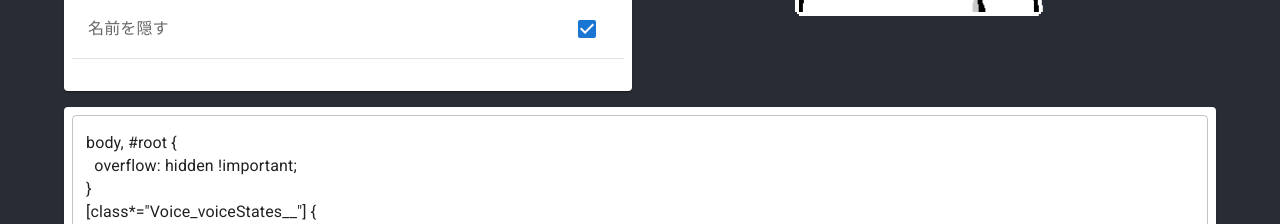
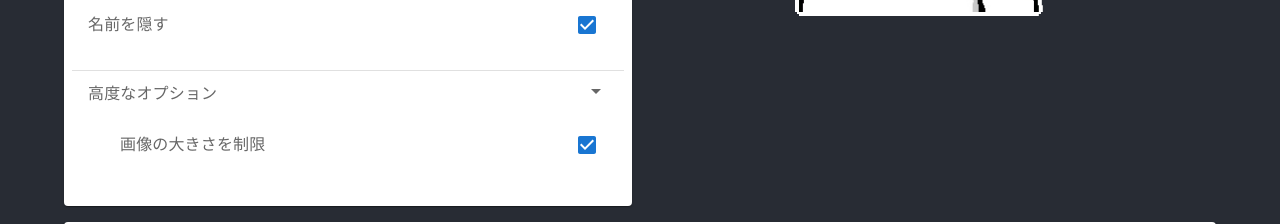
Before and after one commit to alfe/obs-discord-picture-css-generator, a React (Vite) app: page / in a window 1280 px wide. Shown: the part 684-908 px from the top of the page. Built offline with nearby package versions, Linux system fonts and the light colour scheme.

Commit message:
add: option limit image size (#2)
* add: option limit image size

* remove: divider

```diff
--- a/package.json
+++ b/package.json
@@ -1,6 +1,6 @@
 {
   "name": "obs-discord-picture-css-generator",
-  "version": "1.1.2",
+  "version": "1.2.2",
   "description": "Generator to create custom CSS for displaying members as picture of Discord call in OBS Studio.",
   "keywords": [
     "obs",
--- a/src/component/CheckBoxListItem.tsx
+++ b/src/component/CheckBoxListItem.tsx
@@ -16,7 +16,7 @@ const CheckBoxListItem = ({ title, onChange }: CheckBoxListItemProps) => {
     onChange(val);
   };
   return (
-    <ListItem divider sx={{ display: 'flex', justifyContent: 'space-between', mb: 2 }}>
+    <ListItem sx={{ display: 'flex', justifyContent: 'space-between', mb: 2 }}>
       <FormLabel component="legend">{title}</FormLabel>
       <Box>
         <Checkbox
--- a/src/component/ColorPickerListItem.tsx
+++ b/src/component/ColorPickerListItem.tsx
@@ -28,7 +28,7 @@ const ColorPickerListItem = ({ title, disabled, onChange, defaultValue }: ColorP
   }
 
   return (
-    <ListItem divider sx={{ display: 'flex', justifyContent: 'space-between' }}
+    <ListItem sx={{ display: 'flex', justifyContent: 'space-between' }}
     >
       <FormLabel component="legend">{title}</FormLabel>
       <Box sx={{ width: 250 }}>
--- a/src/component/CssMaker.tsx
+++ b/src/component/CssMaker.tsx
@@ -1,23 +1,28 @@
 import React from 'react'
+import { useTranslation } from "react-i18next";
+import ArrowDropDownIcon from '@mui/icons-material/ArrowDropDown';
+import ArrowDropUpIcon from '@mui/icons-material/ArrowDropUp';
+import Box from '@mui/material/Box';
+import Button from '@mui/material/Button';
+import Divider from '@mui/material/Divider';
+import FormLabel from '@mui/material/FormLabel';
 import Grid from '@mui/material/Grid'
 import List from '@mui/material/List'
-import { useTranslation } from "react-i18next";
+import ListItemButton from '@mui/material/ListItemButton';
+import Typography from '@mui/material/Typography';
 import cssObj, { imgAvatarStyle, setIconSpeakingStyle, setUsernameHidden, setUsernameHorizontal, setUsernameVertical } from '../lib/cssObj'
 import { getCssText } from '../lib/cssText'
+import { getCssKeyFrames } from '../lib/cssKeyFrames';
 import DiscordIconPreview, { CustomStyle } from './DiscordIconPreview'
 import SelectorToggleButtonGroup from './SelectorToggleButtonGroup'
 import InputArea from './InputArea'
 import SliderListItem from './SliderListItem'
 import CssString from './CssString';
 import InputUserIdImgUrlForm from './InputUserIdImgUrlForm';
-import Typography from '@mui/material/Typography';
-import { Box } from '@mui/system';
-import Button from '@mui/material/Button';
 import CheckBoxListItem from './CheckBoxListItem';
+import ColorPickerListItem from './ColorPickerListItem';
 import tranceAlfe from './img/trance_alfe.png';
 import tranceAlfeMouth from './img/trance_alfe_mouth.png';
-import ColorPickerListItem from './ColorPickerListItem';
-import { getCssKeyFrames } from '../lib/cssKeyFrames';
 
 const CssMaker = () => {
   const [styles, setStyles] = React.useState<CustomStyle>({
@@ -52,6 +57,7 @@ const CssMaker = () => {
   const [speakingStyles, setSpeakingStyles] = React.useState(['border']);
   const [animationColor, setAnimationColor] = React.useState('#FFFFFF');
   const [isSolo, setIsSolo] = React.useState(true);
+  const [isHasMaxWidth, setIsHasMaxWidth] = React.useState(true);
   const [isHiddenName, setHiddenName] = React.useState(true);
   const { t } = useTranslation("translation", { keyPrefix: "css_maker" });
 
@@ -81,6 +87,7 @@ const CssMaker = () => {
                   imgAvatarStyle({
                     imgIndex: `img${index}`,
                     userId,
+                    isHasMaxWidth,
                     val: userIdImgUrls[index],
                     styles: userIdImgStyles,
                     setStyles: setUserIdImgStyles,
@@ -141,6 +148,14 @@ const CssMaker = () => {
                 title={t("left_right")}
                 onChange={(val) => setUsernameVertical({val, styles, setStyles})} />
             </>)}
+
+            <Divider />
+
+            <FoldingMenu title="高度なオプション">
+              <CheckBoxListItem title="画像の大きさを制限" onChange={(val => {
+                setIsHasMaxWidth(val)
+              })}/>
+            </FoldingMenu>
           </List>
         </InputArea>
       </Grid>
@@ -148,7 +163,7 @@ const CssMaker = () => {
         <DiscordIconPreview isSolo={isSolo} styles={styles} userIdImgStyles={userIdImgStyles} />
       </Grid>
       <Grid item xs={12}>
-        <CssString value={getCssText({ styles, userIdImgUrls, isSolo, speakingStyles, animationColor })} />
+        <CssString value={getCssText({ styles, userIdImgUrls, isSolo, speakingStyles, animationColor, isHasMaxWidth })} />
       </Grid>
     </Grid>
   );
@@ -165,3 +180,24 @@ const AnimationStyle = ((props: AnimationStyleProps) => {
     <><style>{getCssKeyFrames(props.speakingStyles, props.animationColor)}</style></>
   );
 });
+
+const FoldingMenu = ({ title, children }: { title: string; children: React.ReactNode; }) => {
+  const [open, setOpen] = React.useState(false);
+  return (
+    <>
+      <ListItemButton
+        sx={{ display: 'flex', justifyContent: 'space-between' }}
+        onClick={() => setOpen(!open)}
+      >
+        <FormLabel component="legend">{title}</FormLabel>
+        <Box sx={{ width: 250, textAlign: 'right' }}>
+          {open ? <ArrowDropUpIcon /> : <ArrowDropDownIcon />}
+        </Box>
+      </ListItemButton>
+
+      <Box sx={!open ? { ml: 4 } : { display: 'none' }}>
+        {children}
+      </Box>
+    </>
+  );
+}
--- a/src/component/SelectorToggleButtonGroup.tsx
+++ b/src/component/SelectorToggleButtonGroup.tsx
@@ -18,10 +18,7 @@ const SelectorToggleButtonGroup = ({ title, options, onChange }: SelectorToggleB
     onChange(val);
   };
   return (
-    <ListItem
-      divider
-      sx={{ display: 'flex', justifyContent: 'space-between' }}
-    >
+    <ListItem sx={{ display: 'flex', justifyContent: 'space-between' }}>
       <FormLabel component="legend">{title}</FormLabel>
       <ToggleButtonGroup
         color="primary"
--- a/src/component/SliderListItem.tsx
+++ b/src/component/SliderListItem.tsx
@@ -24,10 +24,7 @@ const SliderListItem = ({ title, disabled, onChange, min, max }: SliderListItemP
     onChange(`${val}`);
   };
   return (
-    <ListItem
-      divider
-      sx={{ display: 'flex', justifyContent: 'space-between', ...(disabled && { backgroundColor: '#DDD' }) }}
-    >
+    <ListItem sx={{ display: 'flex', justifyContent: 'space-between', ...(disabled && { backgroundColor: '#DDD' }) }}>
       <FormLabel component="legend">{title}</FormLabel>
       <Box sx={{ width: 250 }}>
         <Slider
--- a/src/lib/cssObj.ts
+++ b/src/lib/cssObj.ts
@@ -11,9 +11,10 @@ type StyleInsetType = {
 }
 
 // アバターの表示
-export const imgAvatarStyle = ({ imgIndex, userId = '739000000000000000', val, styles, setStyles }: {
+export const imgAvatarStyle = ({ imgIndex, userId = '739000000000000000', isHasMaxWidth, val, styles, setStyles }: {
   imgIndex: string;
   userId: string;
+  isHasMaxWidth: boolean;
   val: string[];
   styles: any;
   setStyles: React.Dispatch<React.SetStateAction<any>>;
@@ -25,8 +26,10 @@ export const imgAvatarStyle = ({ imgIndex, userId = '739000000000000000', val, s
       content: `url(${val[1]})`,
       height: 'auto',
       width: 'auto',
-      maxWidth: '400px',
-      maxheight: '400px',
+      ...(isHasMaxWidth ? {
+        maxWidth: '400px',
+        maxheight: '400px',
+      }: {}),
       borderRadius: '0',
       border: 'none',
     },
--- a/src/lib/cssText.ts
+++ b/src/lib/cssText.ts
@@ -18,20 +18,21 @@ const toImportant = (property: string, className: string): string => {
 }
 
 export const getCssText = ({
-  styles, userIdImgUrls, isSolo, speakingStyles, animationColor,
+  styles, userIdImgUrls, isSolo, speakingStyles, animationColor, isHasMaxWidth,
 }: {
   styles: CustomStyle;
   userIdImgUrls: string[][];
   isSolo: boolean;
   speakingStyles: string[];
   animationColor: string;
+  isHasMaxWidth: boolean;
 }): string=> {
   const imgSelectors = userIdImgUrls.filter(([userId, imgUrl]) => !!userId && !!imgUrl).map(([userId, imgUrl, mouthImgUrl]) => (`
 img[src*="avatars/${userId}"] {
   content: url(${imgUrl});
   width: auto;
-  height: auto;
-  max-width: 400px;
+  height: auto;${!isHasMaxWidth ? '' : `
+  max-width: 400px;`}
   border-radius: 0;
   border: none;
 }${(!mouthImgUrl || mouthImgUrl === tranceAlfeMouth) ? '' : `
```
